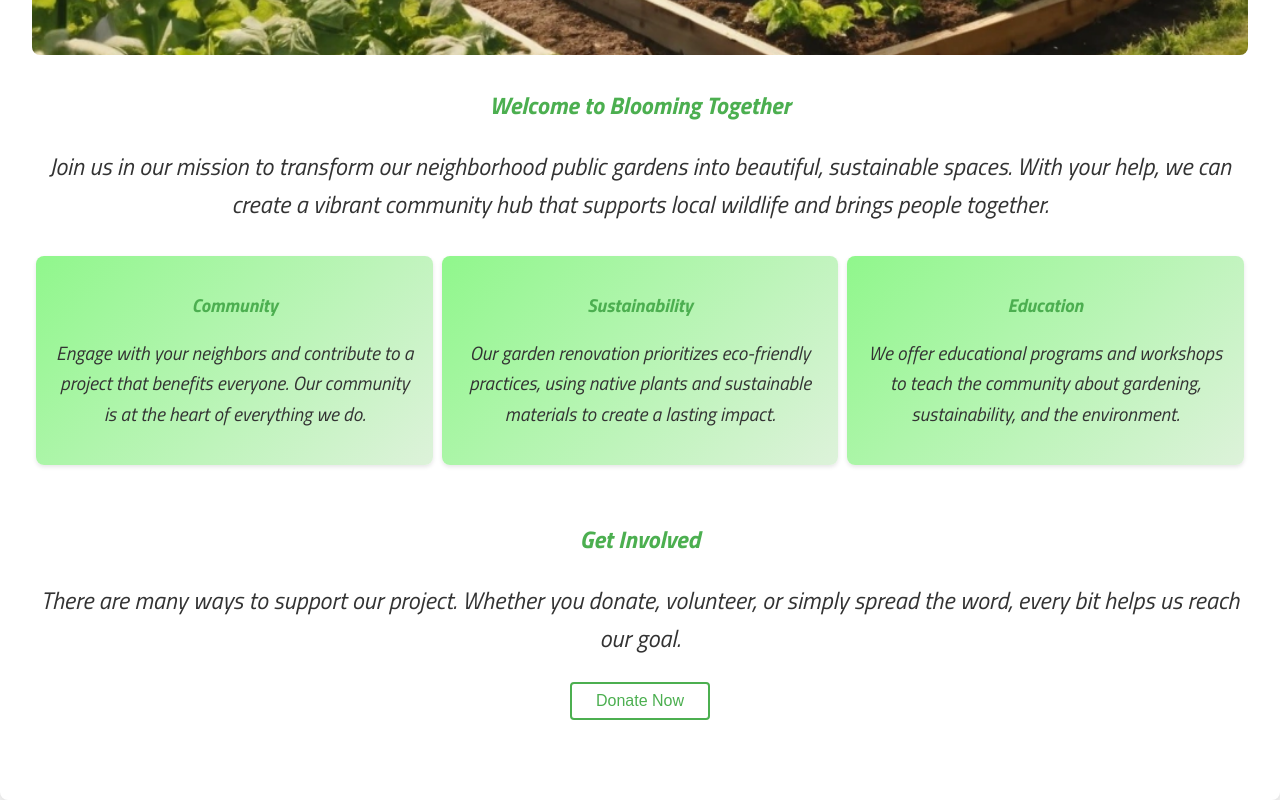
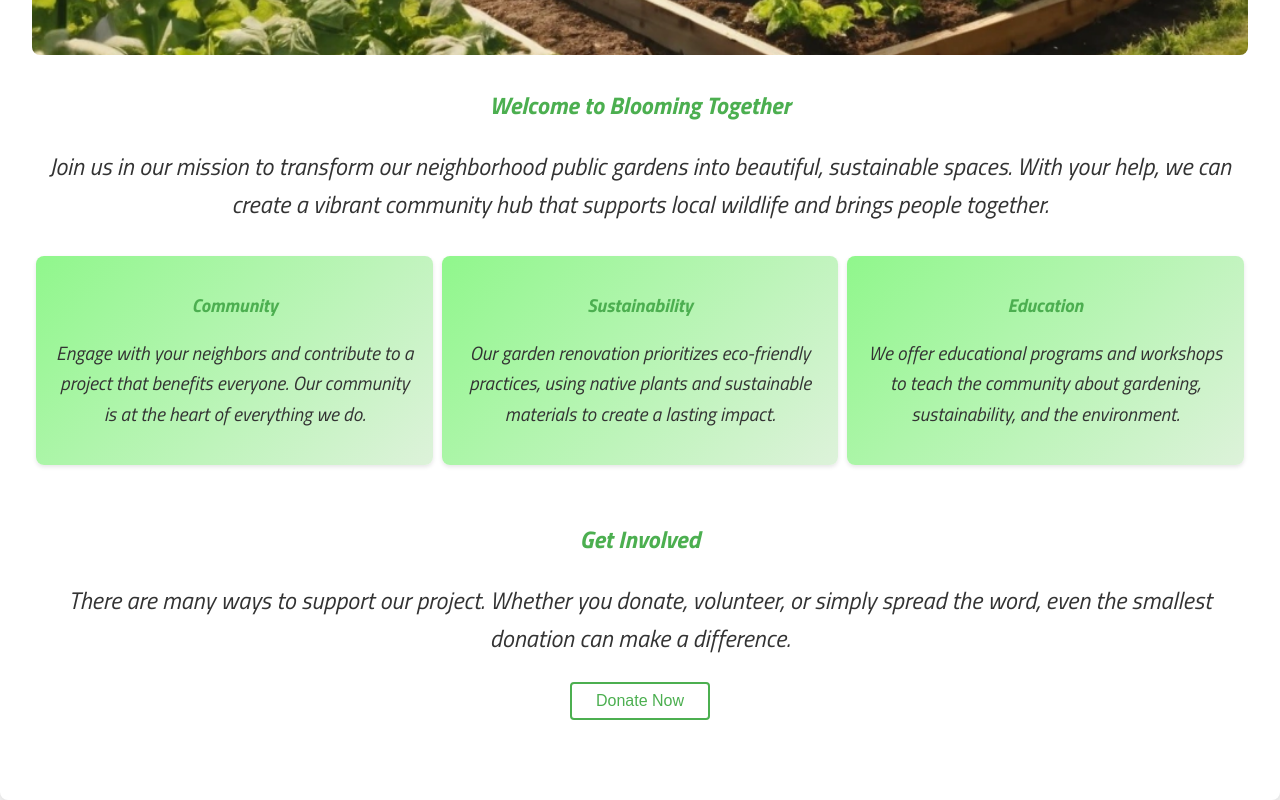
Before and after one commit to mtm90/crowdfunding, a React (Create React App) app: page / in a window 1280 px wide. Shown: the part 977-1777 px from the top of the page. Built offline with nearby package versions, Linux system fonts and the light colour scheme.

Commit message:
donation text

```diff
--- a/src/components/HomePage.jsx
+++ b/src/components/HomePage.jsx
@@ -109,8 +109,7 @@ const HomePage = () => {
         <h2>Get Involved</h2>
         <p>
           There are many ways to support our project. Whether you donate,
-          volunteer, or simply spread the word, every bit helps us reach our
-          goal.
+          volunteer, or simply spread the word, even the smallest donation can make a difference.
         </p>
         <button
           className="call-to-action-button"
```
